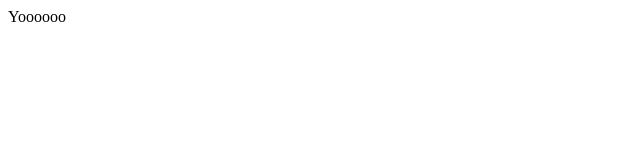
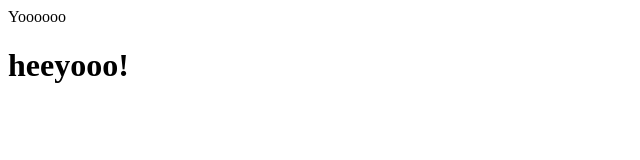
Before and after one commit to Mansi-2000/git-one, a plain HTML site: page index.html in a window 1280 px wide. Shown: the whole page, without its empty margins (0-640 px from the left). Drawn offline with Linux system fonts and the light colour scheme.

Commit message:
added h1

```diff
--- a/index.html
+++ b/index.html
@@ -5,6 +5,6 @@
         <titlt>Yoooooo</titlt>
     </head>
     <body>
-
+        <h1>heeyooo!</h1>
     </body>
 </html>
```
